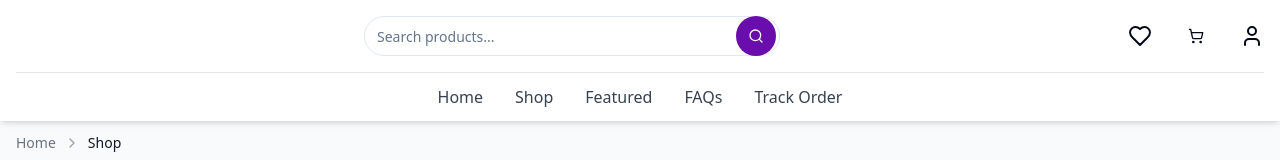
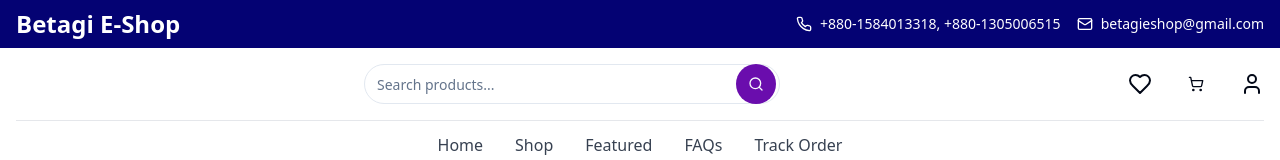
Before and after one commit to abdullahalhossain-bd/beta-shop-front-page, a React (Vite) app: page /shop in a window 1280 px wide. Shown: the top 160 px of the page. Built offline with nearby package versions, Linux system fonts and the light colour scheme.

Commit message:
Fix: Make contact numbers functional
The blue banner in Index.tsx now has functional contact numbers.

```diff
--- a/src/components/home/Hero.tsx
+++ b/src/components/home/Hero.tsx
@@ -1,14 +1,12 @@
+
 import { Button } from "@/components/ui/button";
 import { theme } from "@/lib/theme";
 import { Link } from "react-router-dom";
-import { Phone, Mail } from "lucide-react";
+
 const Hero = () => {
   return <section className="py-20 lg:py-32 relative" style={{
     background: `linear-gradient(rgba(4, 2, 115, 0.8), rgba(106, 13, 173, 0.8)), url('https://images.unsplash.com/photo-1581091226825-a6a2a5aee158?q=80&w=1000&auto=format&fit=crop') no-repeat center/cover`
   }}>
-      {/* Contact Information (positioned in the corner) */}
-
-
       <div className="container mx-auto px-4">
         <div className="max-w-3xl mx-auto text-center text-white space-y-6">
           <h1 className="text-4xl md:text-5xl lg:text-6xl font-bold animate-fade-in" style={{
--- a/src/components/layout/Header.tsx
+++ b/src/components/layout/Header.tsx
@@ -1,6 +1,6 @@
 import { useState } from "react";
 import { Link } from "react-router-dom";
-import { ShoppingCart, Search, User, Heart } from "lucide-react";
+import { ShoppingCart, Search, User, Heart, Phone, Mail } from "lucide-react";
 import { Sheet, SheetContent, SheetTrigger } from "@/components/ui/sheet";
 import { Button } from "@/components/ui/button";
 import { useStore } from "@/lib/store";
@@ -9,6 +9,7 @@ import { toast } from "sonner";
 import { Input } from "@/components/ui/input";
 import { supabase } from "@/integrations/supabase/client";
 import { theme } from "@/lib/theme";
+
 export const navigationItems = [{
   name: "Home",
   href: "/"
@@ -22,6 +23,7 @@ export const navigationItems = [{
   name: "FAQs",
   href: "/faqs"
 }];
+
 const Header = () => {
   const [searchQuery, setSearchQuery] = useState("");
   const cart = useStore(state => state.cart);
@@ -30,6 +32,7 @@ const Header = () => {
   const [cartQuantity, setCartQuantity] = useState(0);
   const [wishlistCount, setWishlistCount] = useState(0);
   const [user, setUser] = useState<any>(null);
+
   useEffect(() => {
     // Check if user is logged in
     const fetchUser = async () => {
@@ -50,24 +53,52 @@ const Header = () => {
       authListener.subscription.unsubscribe();
     };
   }, []);
+
   useEffect(() => {
     const totalQuantity = cart.reduce((sum: number, item) => sum + item.quantity, 0);
     setCartQuantity(totalQuantity);
   }, [cart]);
+
   useEffect(() => {
     setWishlistCount(wishlist.length);
   }, [wishlist]);
+
   const handleClearCart = () => {
     clearCart();
     toast.success("Cart cleared successfully!");
   };
+
   const handleSearch = (e: React.FormEvent) => {
     e.preventDefault();
     if (searchQuery.trim()) {
       window.location.href = `/search?q=${encodeURIComponent(searchQuery)}`;
     }
   };
+
   return <header className="bg-white shadow-md sticky top-0 z-50">
+      <div className="w-full py-2 text-white" style={{
+      backgroundColor: theme.colors.primary
+    }}>
+        <div className="container mx-auto px-4">
+          <div className="flex flex-col sm:flex-row sm:justify-between items-center">
+            <h2 className="text-2xl font-bold">Betagi E-Shop</h2>
+            <div className="flex items-center mt-2 sm:mt-0 text-sm">
+              <div className="flex items-center mr-4">
+                <a href="tel:+8801584013318" className="flex items-center hover:underline">
+                  <Phone size={16} className="mr-2" />
+                  <span>+880-1584013318, +880-1305006515</span>
+                </a>
+              </div>
+              <div className="flex items-center">
+                <a href="mailto:betagieshop@gmail.com" className="flex items-center hover:underline">
+                  <Mail size={16} className="mr-2" />
+                  <span>betagieshop@gmail.com</span>
+                </a>
+              </div>
+            </div>
+          </div>
+        </div>
+      </div>
       <div className="container mx-auto px-4">
         <div className="flex flex-wrap items-center justify-between py-4">
           <Link to="/" className="text-2xl font-bold text-primary">
@@ -139,4 +170,5 @@ const Header = () => {
       </div>
     </header>;
 };
+
 export default Header;
--- a/src/pages/Index.tsx
+++ b/src/pages/Index.tsx
@@ -14,25 +14,7 @@ import { Phone, Mail } from "lucide-react";
 
 const Index = () => {
   return <div className="min-h-screen flex flex-col">
-      <div className="w-full py-2 text-white" style={{
-      backgroundColor: theme.colors.primary
-    }}>
-        <div className="container mx-auto px-4">
-          <div className="flex flex-col sm:flex-row sm:justify-between items-center">
-            <h2 className="text-xl font-bold">Betagi E-Shop</h2>
-            <div className="flex items-center mt-2 sm:mt-0 text-sm">
-              <div className="flex items-center mr-4">
-                <Phone size={16} className="mr-2" />
-                <span>+880-1584013318, +880-1305006515</span>
-              </div>
-              <div className="flex items-center">
-                <Mail size={16} className="mr-2" />
-                <span>betagieshop@gmail.com</span>
-              </div>
-            </div>
-          </div>
-        </div>
-      </div>
+      {/* Blue banner is now part of Header component */}
       <Header />
       <main className="flex-grow">
         <Hero />
```
